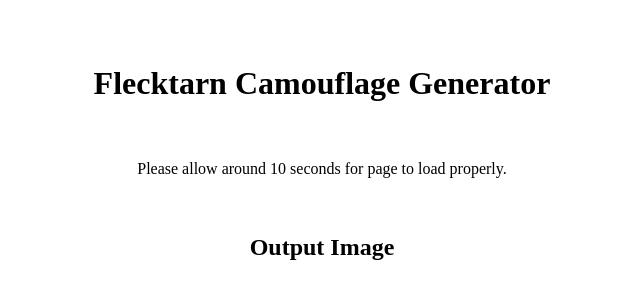
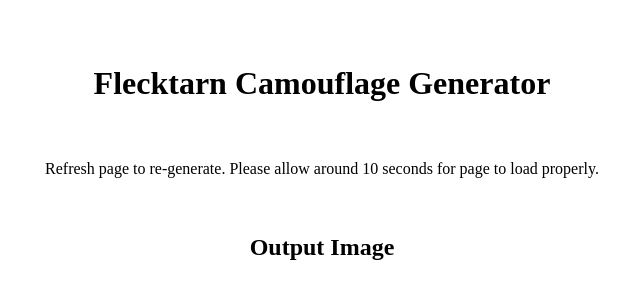
Before and after one commit to ostannus/ostannus-site, a PHP site: page / in a window 1280 px wide. Shown: the top 296 px of the page, without its empty margins (318-958 px from the left). Run offline with PHP 8.4, Linux system fonts and the light colour scheme.

Commit message:
Fix formatting of html
Fix formatting of html.

```diff
--- a/var/www/html/camo/index.php
+++ b/var/www/html/camo/index.php
@@ -6,7 +6,9 @@
         <br>
         <h1>Flecktarn Camouflage Generator</h1>
         <br>
-        <br>Please allow around 10 seconds for page to load properly.
+        <br>
+        Refresh page to re-generate.
+        Please allow around 10 seconds for page to load properly.
         <br>
     </div>
     <div>
@@ -26,7 +28,7 @@
     <div>
         <br>
         <br>
-        <h2>Code (GitHub)</h2>
+        <h2>Code <a href="https://github.com/ostannus/ostannus-site/tree/master/var/www/scripts/camo">(GitHub)</a> </h2>
         <br>
         <script src="https://gist.github.com/ostannus/0cda911eb2105b0dae56.js"></script>
     </div>
```
